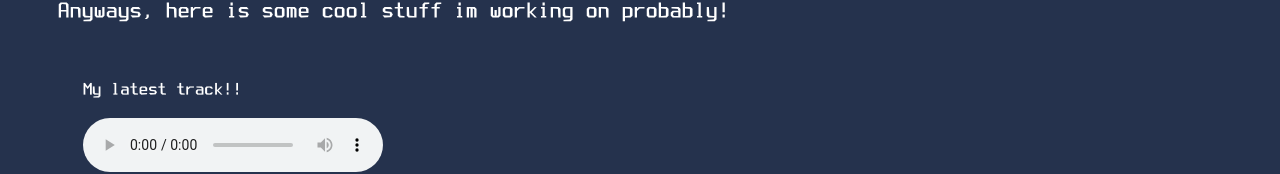
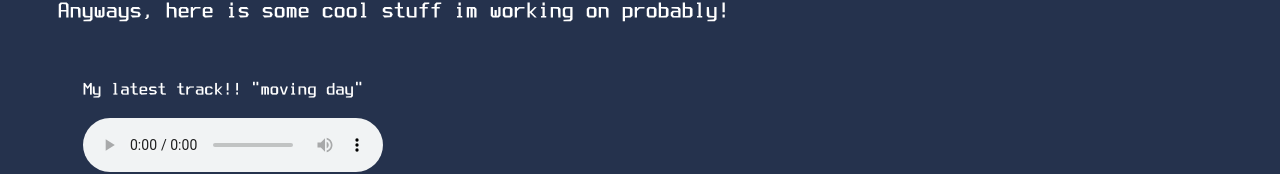
Before and after one commit to skriptboi/msuics, a plain HTML site: page index.html in a window 1280 px wide. Shown: the part 306-480 px from the top of the page. Drawn offline with Linux system fonts and the light colour scheme.

Commit message:
updating index to include song info

```diff
--- a/index.html
+++ b/index.html
@@ -20,7 +20,7 @@
 		<h2>Anyways, here is some cool stuff im working on probably!</h3>
 		<br>
 		<div class="coolstuff">
-			<h3>My latest track!!<h3>
+			<h3>My latest track!! "moving day"<h3>
 			<audio controls>
 				<source src="music/mrow.mp3" type="audio/mp3">
 			</audio>
```
